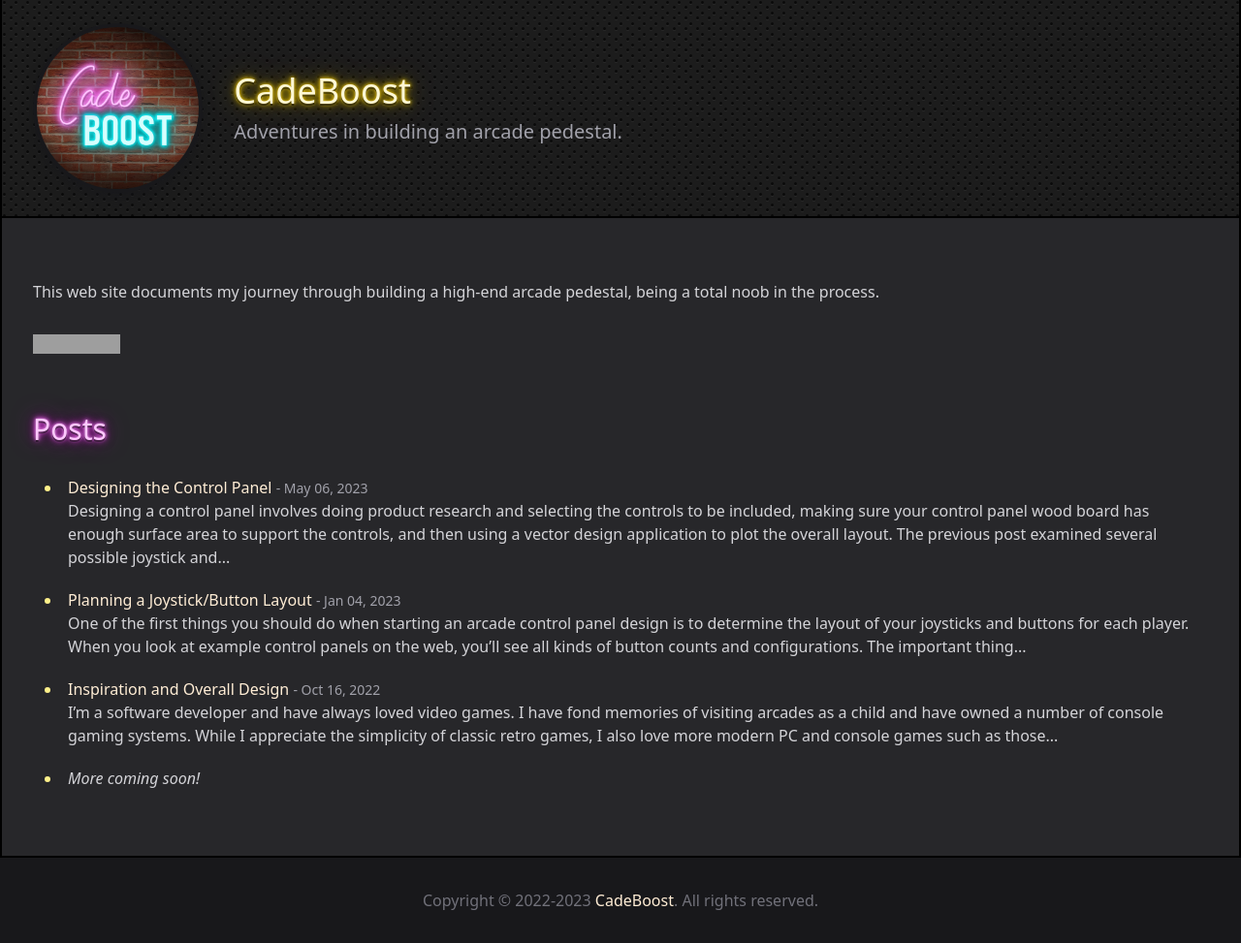
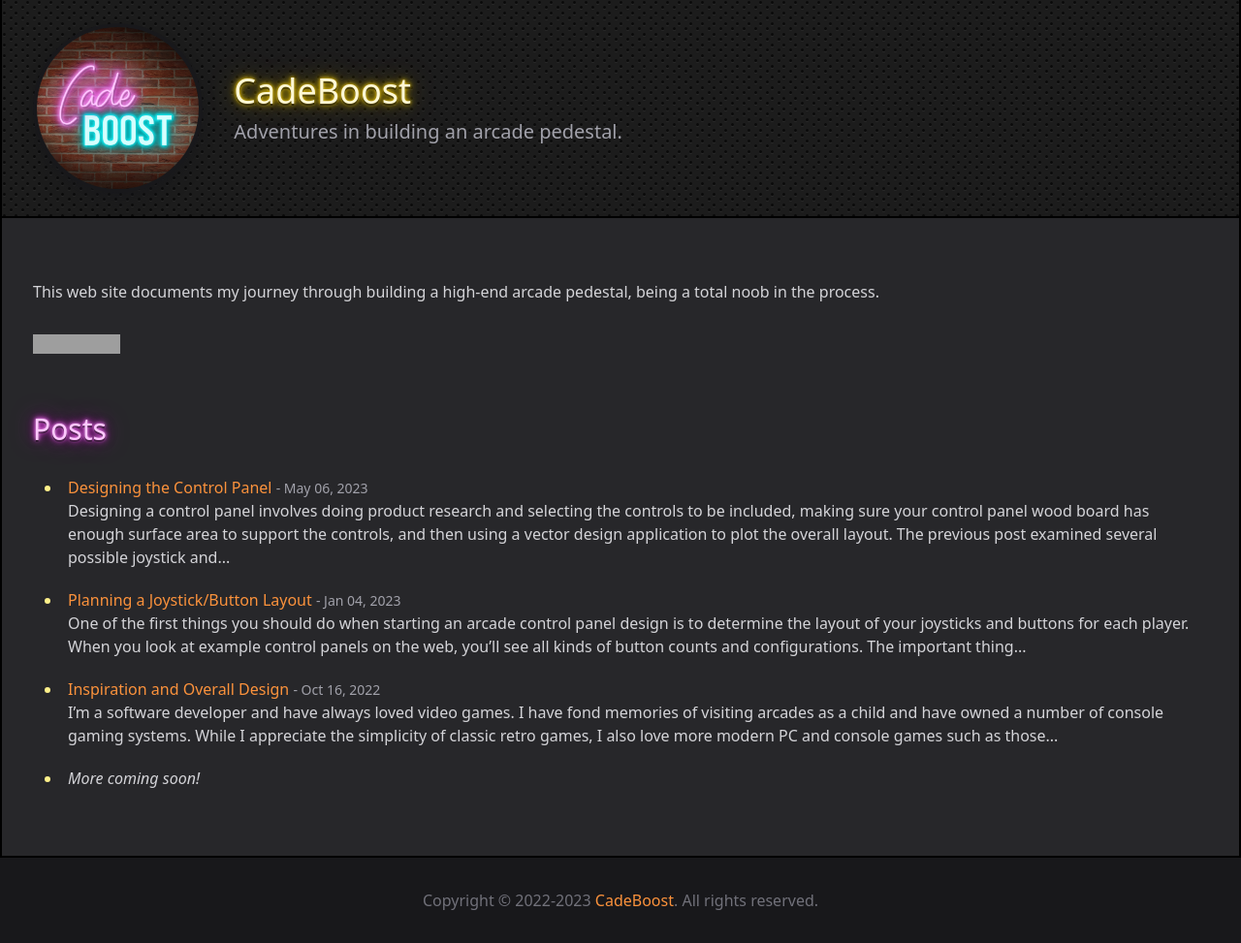
Before and after one commit to CadeBoost/cadeboost.github.io, a Jekyll site: the page built from Readme.md, in a window 1280 px wide. Shown: the whole page at 97% size. Built offline with Jekyll 4.4.1, drawn with Linux system fonts in a browser that asks for light colours; our own code applies the rules of GitHub Pages for plain Markdown files; grey boxes are pictures that could not be loaded.

Commit message:
Updated CSS.

```diff
--- a/assets/css/style.css
+++ b/assets/css/style.css
@@ -420,11 +420,11 @@
 }
 
 a {
-  color: #ffedd5;
+  color: #fb923c;
 }
 
 a:hover {
-  color: #fed7aa;
+  color: #fdba74;
 }
 
 h1 {
@@ -440,11 +440,11 @@
 
 .prose a {
   text-decoration-line: none;
-  color: #ffedd5;
+  color: #fb923c;
 }
 
 .prose a:hover {
-  color: #fed7aa;
+  color: #fdba74;
 }
 
 /* Neon tricks: https://css-tricks.com/how-to-create-neon-text-with-css/ */
```
Also changed, not shown: _includes/input.css (+4 -4 lines).
